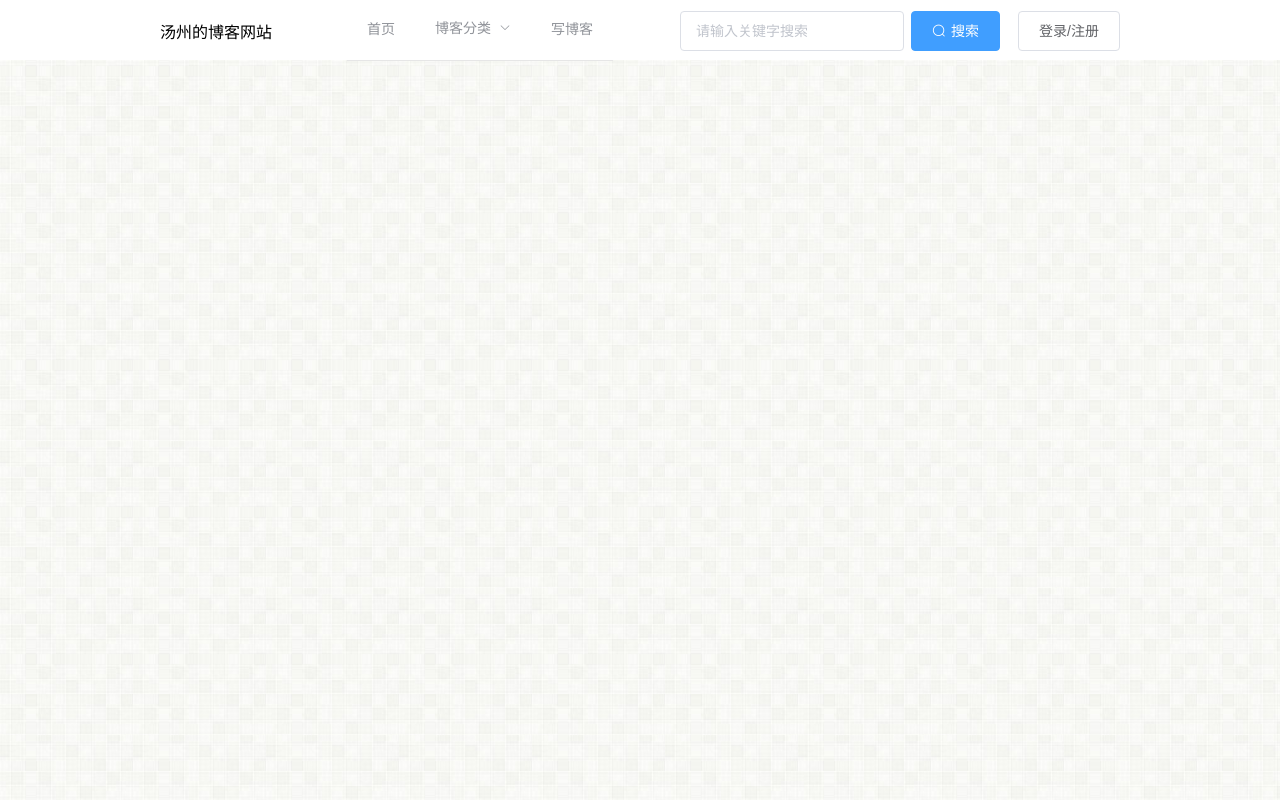
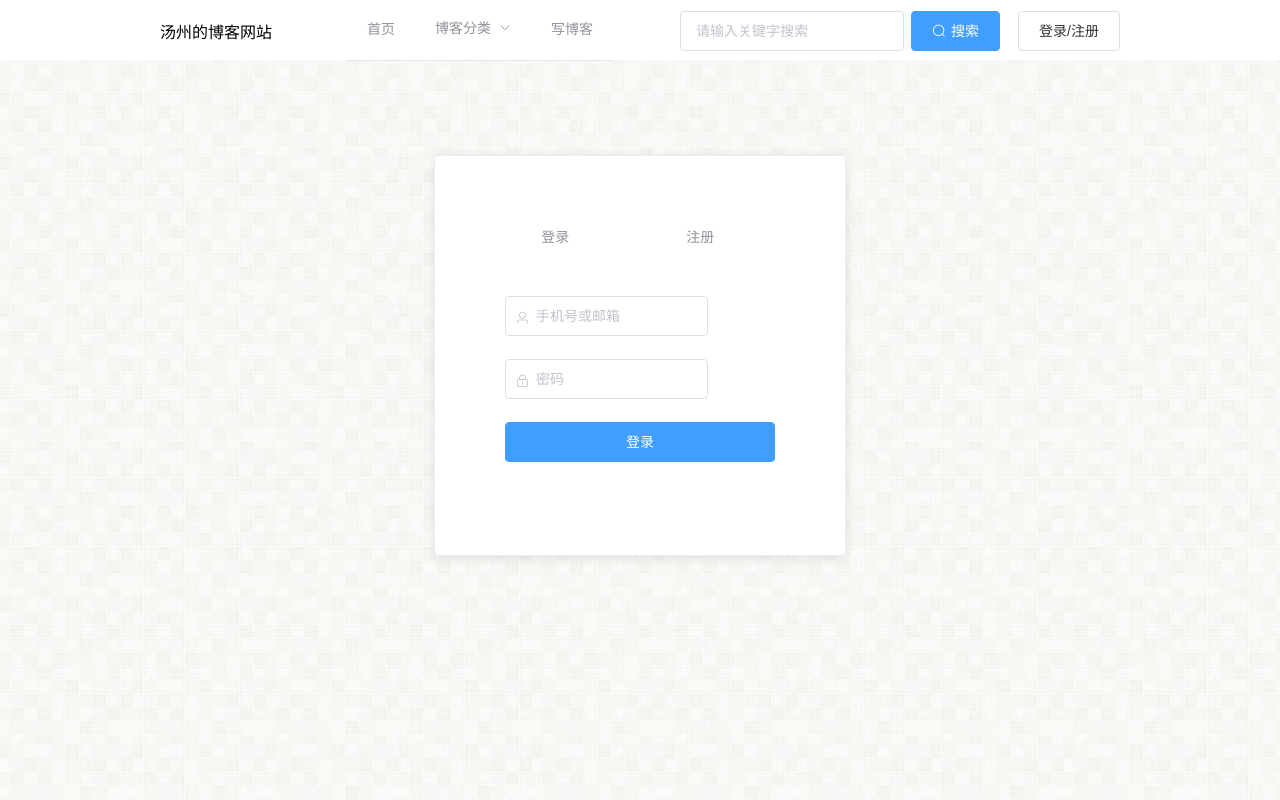
Before and after one commit to tangtang-zhou/myblog-vue-user, a Vue app: page /#/login in a window 1280 px wide. Built offline with nearby package versions, Linux system fonts and the light colour scheme.

Commit message:
登录注册

```diff
--- a/src/App.vue
+++ b/src/App.vue
@@ -1,7 +1,7 @@
 <template>
   <el-container>
     <el-header>
-      <Header/>
+      <Header v-if="alive"/>
     </el-header>
     <el-main>
       <router-view/>
@@ -14,6 +14,24 @@
 
   export default {
     name: 'app',
+    provide () {
+      return {
+        reload: this.reload
+      }
+    },
+    data () {
+      return {
+        alive: true
+      }
+    },
+    methods: {
+      reload () {
+        this.alive = false
+        this.$nextTick(() => {
+          this.alive = true
+        })
+      }
+    },
     components: {
       Header
     }
--- a/src/components/Header.vue
+++ b/src/components/Header.vue
@@ -2,8 +2,8 @@
   <div class="header-box">
     <div class="el-col-3">汤州的博客网站</div>
     <div class="el-col-10">
-      <el-menu mode="horizontal">
-        <el-menu-item index="1">首页</el-menu-item>
+      <el-menu mode="horizontal" :router="true">
+        <el-menu-item :index="'/main'">首页</el-menu-item>
         <el-submenu index="2">
           <template slot="title">博客分类</template>
           <el-menu-item index="2-1">选项1</el-menu-item>
@@ -18,17 +18,34 @@
       <el-button type="primary" icon="el-icon-search">搜索</el-button>
     </div>
     <div class="el-col-3">
-      <el-button icon="el-icon-user" v-if="user"></el-button>
-      <el-button v-else>登录/注册</el-button>
+      <el-dropdown v-if="user">
+        <el-button type="primary">
+          我的<i class="el-icon-arrow-down el-icon--right"></i>
+        </el-button>
+        <el-dropdown-menu slot="dropdown">
+          <el-dropdown-item><el-button type="text">个人中心</el-button></el-dropdown-item>
+          <el-dropdown-item><el-button type="text" @click="logout">退出</el-button></el-dropdown-item>
+        </el-dropdown-menu>
+      </el-dropdown>
+      <el-button v-else><router-link to="/login">登录/注册</router-link></el-button>
     </div>
   </div>
 </template>
 
 <script>
   export default {
+    inject: ['reload'],
     data () {
       return {
-        user: window.sessionStorage.getItem('user')
+        user: window.sessionStorage.getItem('token')
+      }
+    },
+    methods: {
+      logout () {
+        console.log('d')
+        window.sessionStorage.clear()
+        this.reload()
+        this.$router.push('/login')
       }
     }
   }
@@ -59,4 +76,8 @@
   .el-input{
     width: 75%;
   }
+  a{
+    text-decoration:none;
+    color: #333
+  }
 </style>
--- /dev/null
+++ b/src/components/login/Login.vue
@@ -0,0 +1,27 @@
+<template>
+    <el-card class="box-card">
+      <el-row :gutter="20" type="flex" justify="space-around">
+        <el-col :span="6">
+          <router-link to="/userLogin"><el-link type="info">登录</el-link></router-link>
+        </el-col>
+        <el-col :span="6">
+          <router-link to="/userRegister"><el-link type="info">注册</el-link></router-link>
+        </el-col>
+      </el-row>
+      <router-view/>
+    </el-card>
+</template>
+
+<script>
+  export default {}
+</script>
+
+<style scoped>
+  .box-card{
+    width: 25%;
+    margin-top: 75px;
+    margin-left: auto;
+    margin-right: auto;
+    padding: 50px;
+  }
+</style>
--- /dev/null
+++ b/src/components/login/LoginC.vue
@@ -0,0 +1,68 @@
+<template>
+  <el-form :model="loginForm" ref="loginFormRef" :rules="loginFormRules">
+    <el-form-item prop="phone">
+      <el-input placeholder="手机号或邮箱" prefix-icon="el-icon-user" v-model="loginForm.phone"></el-input>
+    </el-form-item>
+    <el-form-item prop="password">
+      <el-input placeholder="密码" show-password prefix-icon="el-icon-lock" v-model="loginForm.password"></el-input>
+    </el-form-item>
+    <el-form-item>
+      <el-button type="primary" @click="login">登录</el-button>
+    </el-form-item>
+  </el-form>
+</template>
+
+<script>
+  export default {
+    inject: ['reload'],
+    data () {
+      return {
+        loginForm: {
+          phone: '',
+          password: ''
+        },
+        loginFormRules: {
+          phone: [
+            {
+              required: true, message: '请输入用户名', trigger: 'blur'
+            },
+            {
+              min: 3, max: 10, message: '长度在 3 到 10 个字符', trigger: 'blur'
+            }
+          ],
+          password: [
+            {
+              required: true, message: '请输入登录密码', trigger: 'blur'
+            },
+            {
+              min: 5, max: 15, message: '长度在 5 到 15 个字符', trigger: 'blur'
+            }
+          ]
+        }
+      }
+    },
+    methods: {
+      login () {
+        this.$refs.loginFormRef.validate(async validate => {
+          if (!validate) return
+          const { data: res } = await this.$http.post('/api/login', this.loginForm)
+          console.log(res)
+          this.$message.success('登录成功')
+          window.sessionStorage.setItem('user', res)
+          window.sessionStorage.setItem('token', res.token) // 保存token
+          this.reload()
+          this.$router.push('/main')// 编程式导航
+        })
+      }
+    }
+  }
+</script>
+
+<style scoped>
+  .el-form{
+    margin-top: 50px;
+  }
+  .el-button{
+    width: 100%;
+  }
+</style>
--- /dev/null
+++ b/src/components/login/Register.vue
@@ -0,0 +1,66 @@
+<template>
+  <el-form :model="registerForm" status-icon :rules="rules" ref="ruleForm">
+    <el-form-item prop="phone">
+      <el-input placeholder="请输入你的手机号" v-model="registerForm.phone"></el-input>
+    </el-form-item>
+    <el-form-item prop="password1">
+      <el-input type="password" placeholder="请输入密码" v-model="registerForm.password1"></el-input>
+    </el-form-item>
+    <el-form-item prop="password2">
+      <el-input type="password" placeholder="请确认密码" v-model="registerForm.password2"></el-input>
+    </el-form-item>
+    <el-form-item>
+      <el-button type="primary">提交</el-button>
+    </el-form-item>
+  </el-form>
+</template>
+
+<script>
+  export default {
+  data () {
+    var validatePass = (rule, value, callback) => {
+      if (value === '') {
+        callback(new Error('请输入密码'))
+      } else {
+        if (this.registerForm.password2 !== '') {
+          this.$refs.ruleForm.validateField('password2')
+        }
+        callback()
+      }
+    }
+    var validatePass2 = (rule, value, callback) => {
+      if (value === '') {
+        callback(new Error('请再次输入密码'))
+      } else if (value !== this.registerForm.password1) {
+        callback(new Error('两次输入密码不一致!'))
+      } else {
+        callback()
+      }
+    }
+    return {
+      registerForm: {
+        phone: '',
+        password2: '',
+        password1: ''
+      },
+      rules: {
+        pass: [
+          { validator: validatePass, trigger: 'blur' }
+        ],
+        password2: [
+          { validator: validatePass2, trigger: 'blur' }
+        ]
+      }
+    }
+  }
+  }
+</script>
+
+<style scoped>
+  .el-form{
+    margin-top: 50px;
+  }
+  .el-button{
+    width: 100%;
+  }
+</style>
--- a/src/main.js
+++ b/src/main.js
@@ -4,6 +4,14 @@
 import store from './store'
 import './plugins/element.js'
 import './assets/css/global.css'
+
+import axios from 'axios'
+
+axios.interceptors.request.use(config => {
+  config.headers.token = window.sessionStorage.getItem('token')
+  return config
+})
+Vue.prototype.$http = axios
 
 Vue.config.productionTip = false
 
--- a/src/plugins/element.js
+++ b/src/plugins/element.js
@@ -14,10 +14,19 @@
   CarouselItem,
   Image,
   Card,
-  Aside
+  Aside,
+  Link,
+  Message,
+  Dropdown,
+  DropdownItem,
+  DropdownMenu
 } from 'element-ui'
 
+Vue.use(Dropdown)
+Vue.use(DropdownItem)
+Vue.use(DropdownMenu)
 Vue.use(Button)
+Vue.use(Link)
 Vue.use(Card)
 Vue.use(Aside)
 Vue.use(Menu)
@@ -34,3 +43,4 @@
 Vue.use(Carousel)
 Vue.use(CarouselItem)
 Vue.use(Image)
+Vue.prototype.$message = Message
--- a/src/router/index.js
+++ b/src/router/index.js
@@ -2,6 +2,9 @@
 import VueRouter from 'vue-router'
 import Main from '../components/Main'
 import Detail from '../components/detail/Detail'
+import Login from '../components/login/Login'
+import LoginC from '../components/login/LoginC'
+import Register from '../components/login/Register'
 
 Vue.use(VueRouter)
 
@@ -11,8 +14,30 @@
     component: Main
   },
   {
+    path: '/main',
+    component: Main
+  },
+  {
     path: '/detail',
     component: Detail
+  },
+  {
+    path: '/login',
+    component: Login,
+    children: [
+      {
+        path: '/userLogin',
+        component: LoginC
+      },
+      {
+        path: '/userRegister',
+        component: Register
+      },
+      {
+        path: '/',
+        component: LoginC
+      }
+    ]
   }
 ]
 
@@ -21,3 +46,15 @@
 })
 
 export default router
+
+// 挂载路由导航守卫
+router.beforeEach((to, from, next) => {
+  if (to.path === '/userRegister' || to.path === '/login' || to.path === '/userLogin') return next()
+  const tokenStr = window.sessionStorage.getItem('token')
+  if (!tokenStr) return next('/login')
+  next()
+})
+// to 将要访问的路径
+// from 代表从哪个路径跳转而来
+// next 是一个函数，表示放行
+// next() 放行 next('/login') 强制跳转
--- /dev/null
+++ b/vue.config.js
@@ -0,0 +1,19 @@
+module.exports = {
+    publicPath: '/',
+    outputDir: 'dist',
+    devServer: {
+        open: true,
+        host: 'localhost',
+        port: '8081',
+        proxy: {
+            '/api': {
+                target: 'http://localhost:8888', // 要请求的地址
+                ws: true,
+                changeOrigin: true,
+                pathRewrite: {
+                    '^/api': ''
+                }
+            }
+        }
+    }
+}
```
